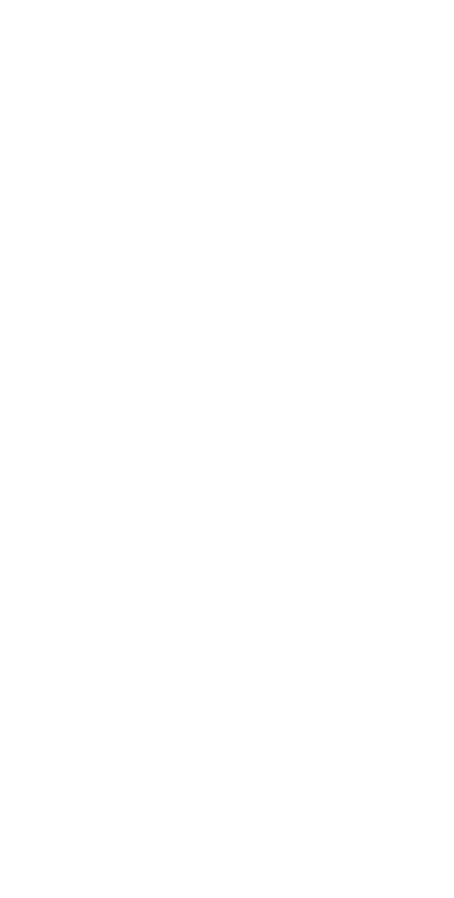
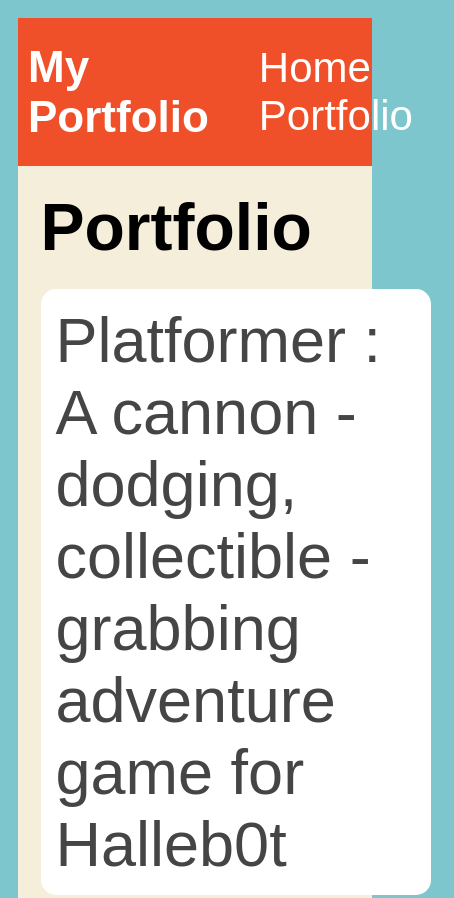
Before and after one commit to ShahzainAsifX/ShahzainAsifX.github.io, a plain HTML site: page portfolio.html in a window 390 px wide. Shown: the top 898 px of the page, 454 px wide, since content can reach past the window. Before the commit the page ends 844 px from the top, so only its background shows below. Drawn offline with Linux system fonts and the light colour scheme.

Commit message:
add portfolio.html file

```diff
--- a/portfolio.html
+++ b/portfolio.html
@@ -0,0 +1,37 @@
+<!DOCTYPE html>
+<html>
+    <head>
+        <title>cookie</title>
+        <link rel="stylesheet" href="style.css" />
+    </head>
+    <body>
+        <div id="all-contents">
+            <nav>
+                <h1>My Portfolio</h1>
+                <ul id="nav-ul">
+                    <li class="nav-li">
+                        <a class="nav-a" href="index.html">Home</a>
+                    </li>
+                    <li class="nav-li">
+                        <a class="nav-a" href="portfolio.html">Portfolio</a>
+                    </li>
+                </ul>
+            </nav>
+            <main>
+                <div class="content">
+                    <h1>Portfolio</h1>
+                    <ul id="portfolio">
+                        <li>
+                            <a href="projects/platformer/">Platformer : A cannon - dodging, collectible - grabbing adventure game for Halleb0t</a>
+                        </li>
+                        <li>
+                            <a href="projects/bouncing-box/">Bouncing Box : A project that gives you a taste of game development on the web </a>
+                        </li>
+                        <li>
+                            <a href="projects/circularity/">Circularity : A motion poem using random number generation and velocity applied to circle shapes...</a>
+                        </li>
+                    </ul>
+            </main>
+        </div>
+    </body>
+</html>
--- a/style.css
+++ b/style.css
@@ -61,3 +61,77 @@ main {
 h2, h3 {
     margin: 0px;
 }
+/* portfolio styles */
+.content h1 {
+    color: black;
+}
+
+#portfolio {
+    list-style-type: none;
+    padding-left: 0;
+}
+
+#portfolio li {
+    background: #fff;
+    padding: 10px;
+    border-radius: 10px;
+    margin-bottom: 10px;
+}
+
+#portfolio li:hover {
+    background: #eee;
+}
+
+#portfolio a {
+    text-decoration: none;
+    color: #454545;
+}
+        /* responsive web design */
+        @media screen and (min-width: 120px) and (max-width: 1080px) {
+            main {
+              height: 100ch;
+              zoom: 1.5;
+              display: grid;
+            }
+
+            h1 {
+              font-size: 44px;
+            }
+
+            h2 {
+              font-size: 42px;
+            }
+
+            h3 {
+              font-size: 36px;
+            }
+
+            #all-contents {
+              height: 100ch;
+              margin: none;
+            }
+
+            a {
+              font-size: 42px;
+            }
+
+            .sidebar {
+              margin-right: 0px;
+              justify-content: center;
+              align-items: center;
+            }
+
+            .sidebar-img {
+              width: 100%;
+            }
+
+            p,
+            li {
+              font-size: 24px;
+            }
+
+            .content {
+              align-content: center;
+              justify-content: center;
+            }
+        }
```
Also changed, not shown: index.html (+0 -1 lines).
